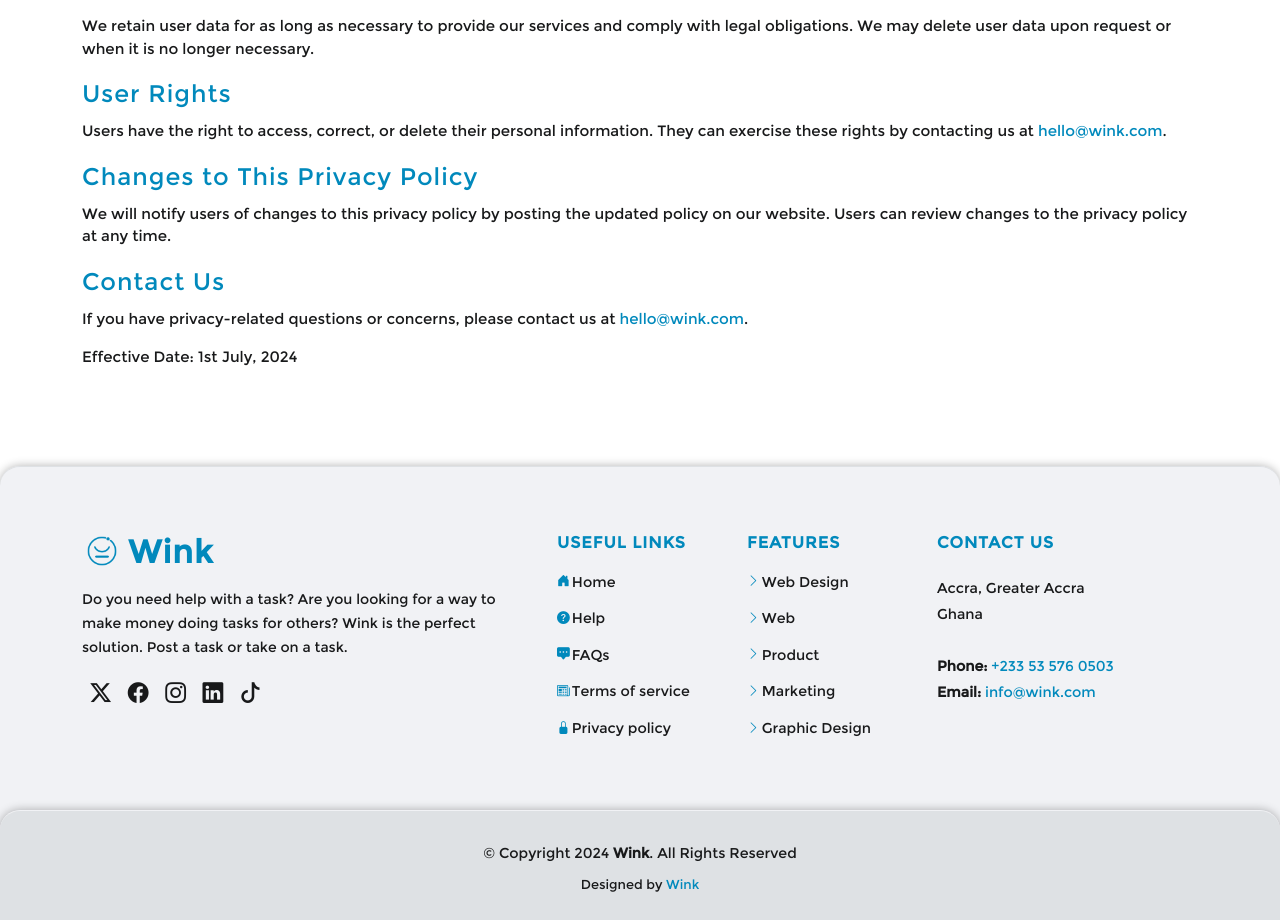
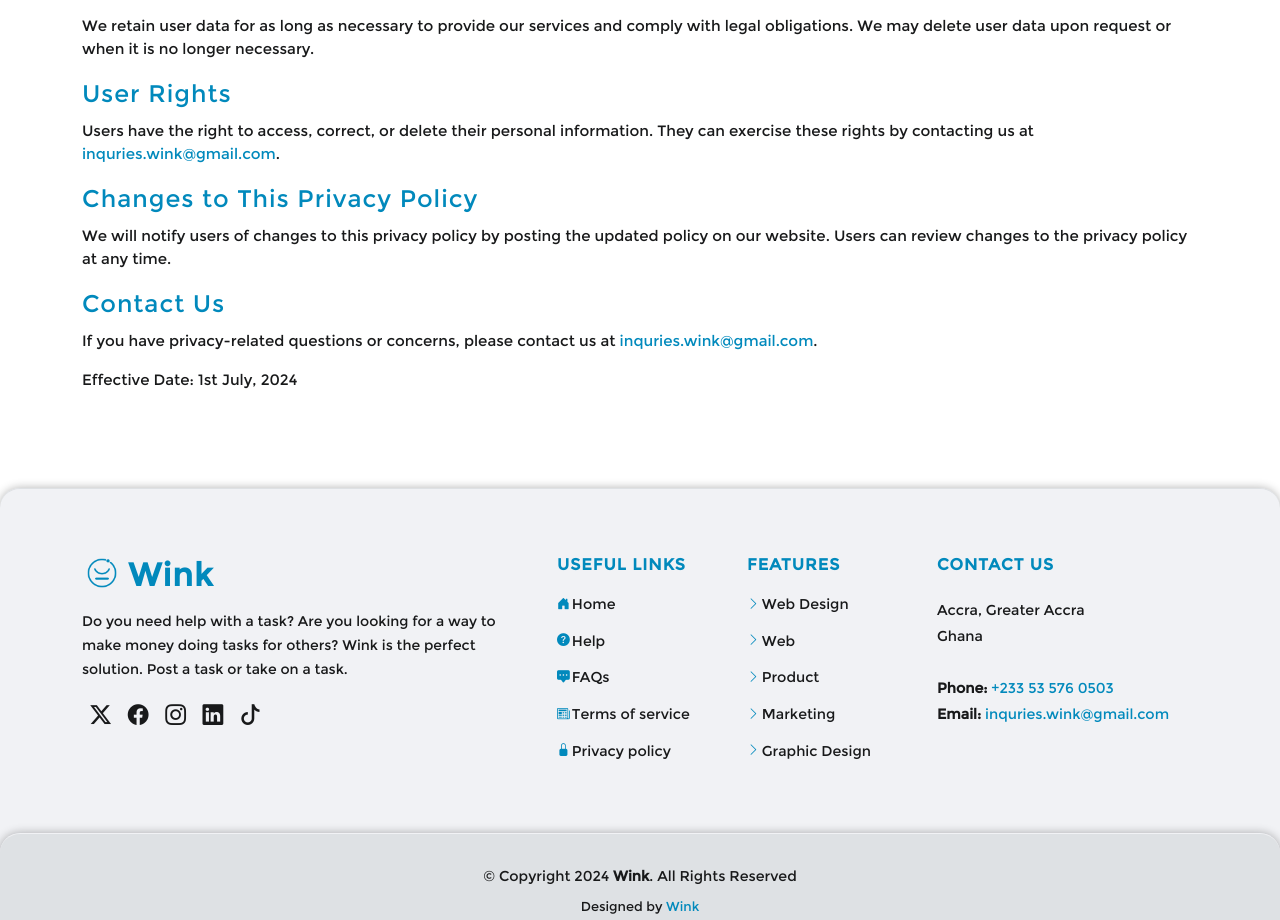
Before and after one commit to heli-toon/sendme_web, a React (Vite) app: page /privacy-policy in a window 1280 px wide. Shown: the part 542-1462 px from the top of the page. Built offline with nearby package versions, Linux system fonts and the light colour scheme.

Commit message:
Change Email Adress Project wide

```diff
--- a/src/components/Contact.jsx
+++ b/src/components/Contact.jsx
@@ -25,7 +25,7 @@
                             <i className="bi bi-envelope flex-shrink-0"></i>
                             <div>
                             <h4>Email</h4>
-                            <p><a className="contlink" href="mailto:hello@wink.com">hello@wink.com</a></p>
+                            <p><a className="contlink" href="mailto:inquries.wink@gmail.com">inquries.wink@gmail.com</a></p>
                             </div>
                         </div>
                         <div className="info-item d-flex">
--- a/src/components/Footer.jsx
+++ b/src/components/Footer.jsx
@@ -47,7 +47,7 @@
                                 Accra, Greater Accra <br />
                                 Ghana <br /><br />
                                 <strong>Phone:</strong><a href="tel:+233535760503"> +233 53 576 0503</a><br />
-                                <strong>Email:</strong><a href="mailto:info@wink.com"> info@wink.com</a><br />
+                                <strong>Email:</strong><a href="mailto:inquries.wink@gmail.com"> inquries.wink@gmail.com</a><br />
                             </p>
                         </div>
                     </div>
--- a/src/pages/Privacy.jsx
+++ b/src/pages/Privacy.jsx
@@ -47,7 +47,7 @@
                         <h4>User Rights</h4>
                         <p>
                             Users have the right to access, correct, or delete their personal information.
-                            They can exercise these rights by contacting us at <a href="mailto:hello@wink.com">hello@wink.com</a>.
+                            They can exercise these rights by contacting us at <a href="mailto:inquries.wink@gmail.com">inquries.wink@gmail.com</a>.
                         </p>
                     </article>
                     <article>
@@ -60,7 +60,7 @@
                     <article>
                         <h4>Contact Us</h4>
                         <p>
-                            If you have privacy-related questions or concerns, please contact us at <a href="mailto:hello@wink.com">hello@wink.com</a>.
+                            If you have privacy-related questions or concerns, please contact us at <a href="mailto:inquries.wink@gmail.com">inquries.wink@gmail.com</a>.
                         </p>
                         <p>
                             Effective Date: 1st July, 2024
--- a/src/pages/Tos.jsx
+++ b/src/pages/Tos.jsx
@@ -84,7 +84,7 @@
                     <article>
                         <h4>Contact Us</h4>
                         <p>
-                        If you have questions or concerns about these ToS or our Service, please contact us at <a href="mailto:hello@wink.com">hello@wink.com</a>.
+                        If you have questions or concerns about these ToS or our Service, please contact us at <a href="mailto:inquries.wink@gmail.com">inquries.wink@gmail.com</a>.
                         </p>
                         <p>By using our Service, you acknowledge that you have read, understand, and agree to be bound by these ToS. If you do not agree, please do not use our Service.</p>
                         <p>
```
